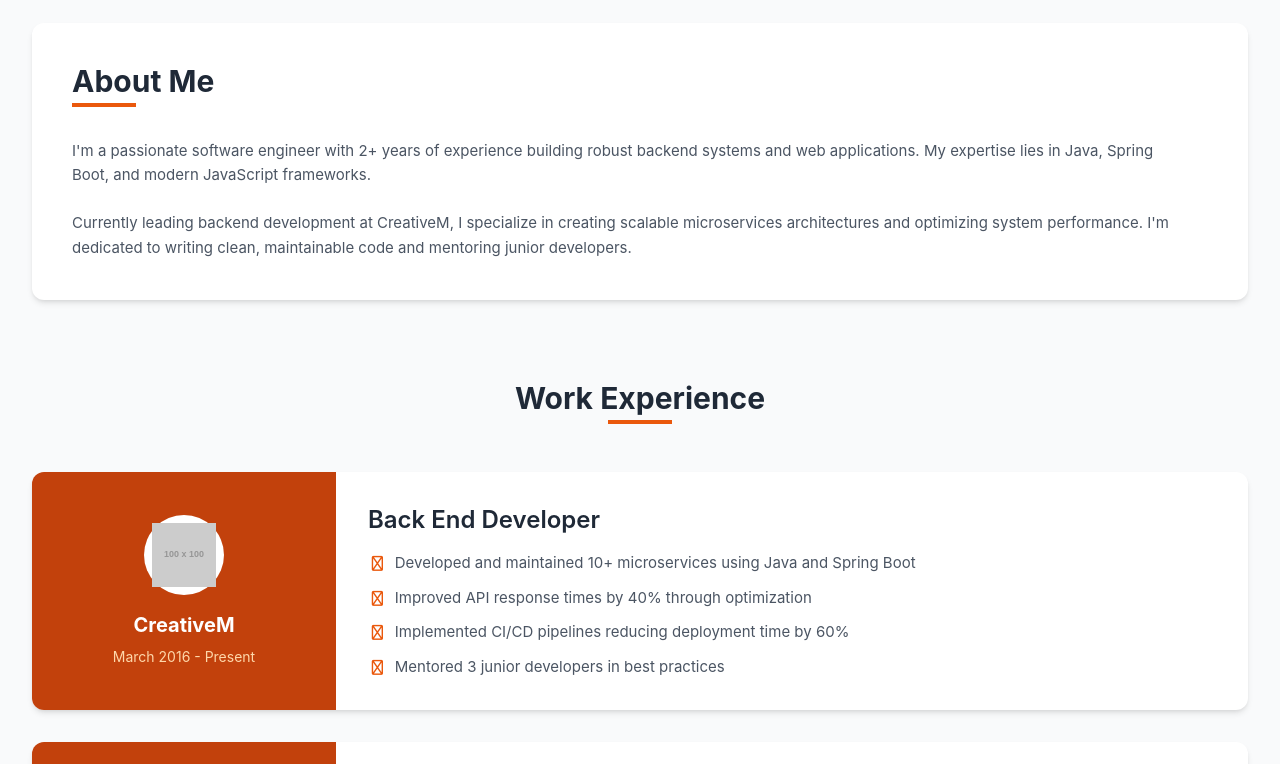
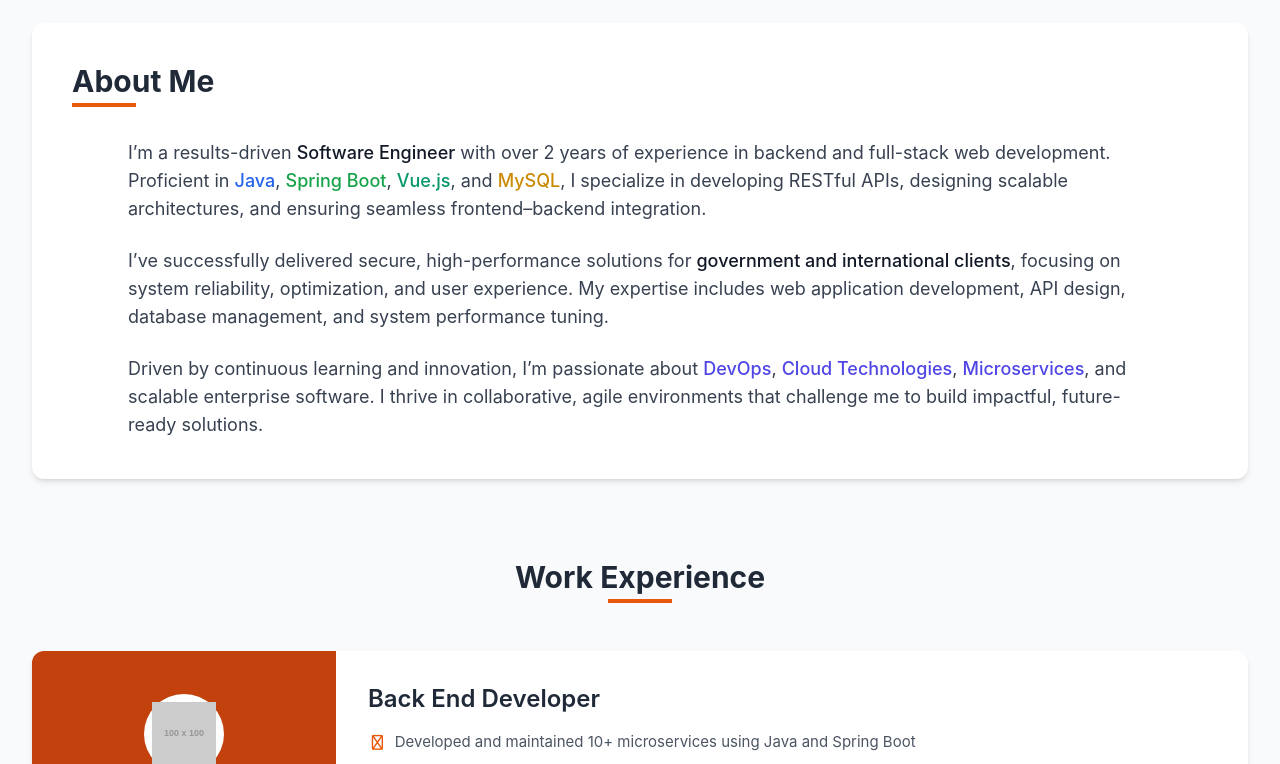
Before and after one commit to anvthe/rko-portfolio, a Vue app: page / in a window 1280 px wide. Shown: the part 740-1504 px from the top of the page. Built offline with nearby package versions, Linux system fonts and the light colour scheme.

Commit message:
version 1.1

```diff
--- a/src/views/RKOPortfolio.vue
+++ b/src/views/RKOPortfolio.vue
@@ -328,21 +328,25 @@ const prevTestimonial = () => {
             <h2 class="text-3xl font-bold text-gray-800 mb-8 relative pb-2 after:absolute after:bottom-0 after:left-0 after:w-16 after:h-1 after:bg-orange-600">
               About Me
             </h2>
-            <div class="md:flex">
-              <div class="md:w-full md:pr-8 mb-8 md:mb-0">
-                <p class="text-gray-600 mb-6 leading-relaxed">
-                  I'm a passionate software engineer with 2+ years of experience building robust backend systems and web
-                  applications.
-                  My expertise lies in Java, Spring Boot, and modern JavaScript frameworks.
-                </p>
-                <p class="text-gray-600 leading-relaxed">
-                  Currently leading backend development at CreativeM, I specialize in creating scalable microservices
-                  architectures
-                  and optimizing system performance. I'm dedicated to writing clean, maintainable code and mentoring
-                  junior developers.
-                </p>
+            <div class="max-w-5xl mx-auto">
+              <div class="md:flex md:items-start md:space-x-10">
+
+                <!-- Content -->
+                <div class="md:w-full">
+                  <p class="text-gray-700 mb-6 leading-relaxed text-base md:text-lg">
+                    I’m a results-driven <span class="font-medium text-gray-900">Software Engineer</span> with over 2 years of experience in backend and full-stack web development. Proficient in <span class="text-blue-600 font-medium">Java</span>, <span class="text-green-600 font-medium">Spring Boot</span>, <span class="text-emerald-600 font-medium">Vue.js</span>, and <span class="text-yellow-600 font-medium">MySQL</span>, I specialize in developing RESTful APIs, designing scalable architectures, and ensuring seamless frontend–backend integration.
+                  </p>
+
+                  <p class="text-gray-700 mb-6 leading-relaxed text-base md:text-lg">
+                    I’ve successfully delivered secure, high-performance solutions for <span class="font-medium text-gray-900">government and international clients</span>, focusing on system reliability, optimization, and user experience. My expertise includes web application development, API design, database management, and system performance tuning.
+                  </p>
+
+                  <p class="text-gray-700 leading-relaxed text-base md:text-lg">
+                    Driven by continuous learning and innovation, I’m passionate about <span class="text-indigo-600 font-medium">DevOps</span>, <span class="text-indigo-600 font-medium">Cloud Technologies</span>, <span class="text-indigo-600 font-medium">Microservices</span>, and scalable enterprise software. I thrive in collaborative, agile environments that challenge me to build impactful, future-ready solutions.
+                  </p>
+                </div>
+
               </div>
-
             </div>
           </div>
         </div>
@@ -505,7 +509,7 @@ const prevTestimonial = () => {
       </section>
 
       <!-- Testimonials Section -->
-      <section class="mb-20">
+<!--      <section class="mb-20">
         <h2 class="text-3xl font-bold text-center text-gray-800 mb-12 relative pb-2 after:absolute after:bottom-0 after:left-1/2 after:-translate-x-1/2 after:w-16 after:h-1 after:bg-orange-600">
           What People Say
         </h2>
@@ -566,7 +570,7 @@ const prevTestimonial = () => {
             </div>
           </div>
         </div>
-      </section>
+      </section>-->
 
       <!-- Contact Section -->
       <section id="contact" class="mb-16">
@@ -650,9 +654,8 @@ const prevTestimonial = () => {
                   </div>
                   <div>
                     <h4 class="text-lg font-medium text-gray-800 mb-1">Address</h4>
-                    <p class="text-gray-600">Bishal Center, Zero Point</p>
-                    <p class="text-gray-600">Tushar Dhara R/A, Kodomtali</p>
-                    <p class="text-gray-600">Dhaka-1362, Bangladesh</p>
+                    <p class="text-gray-600">Mohanagar Project R/A, West Rampura</p>
+                    <p class="text-gray-600">Dhaka, Bangladesh</p>
                   </div>
                 </div>
 
@@ -663,7 +666,7 @@ const prevTestimonial = () => {
                   </div>
                   <div>
                     <h4 class="text-lg font-medium text-gray-800 mb-1">Phone</h4>
-                    <p class="text-gray-600">+880 1619 109909</p>
+                    <p class="text-gray-600">+88 01619-109909</p>
                   </div>
                 </div>
 
```
